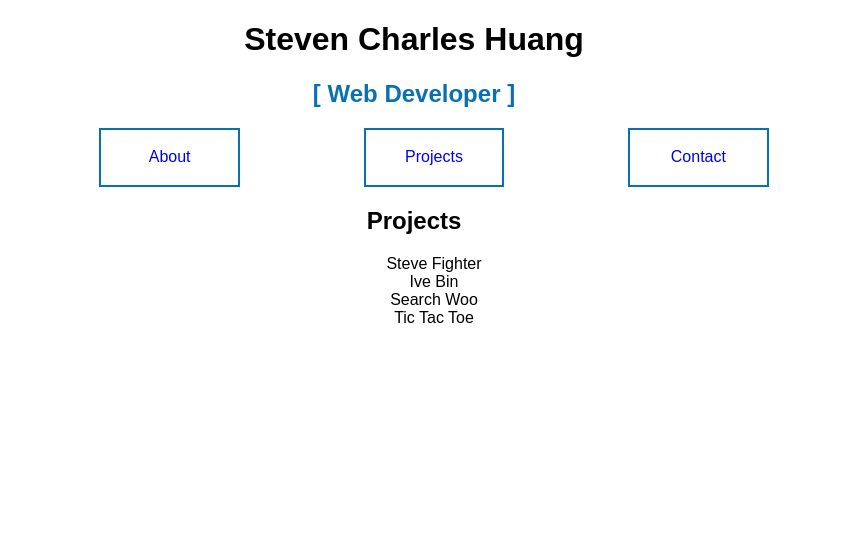
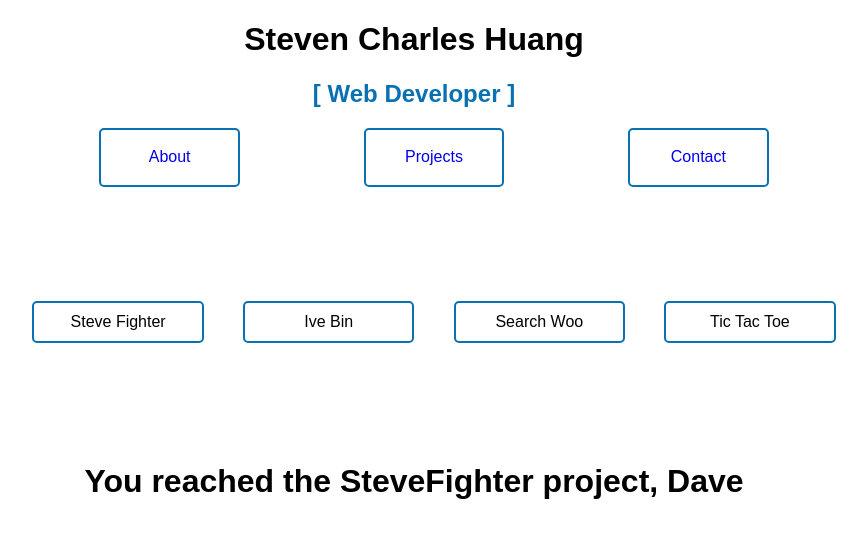
Before and after one commit to stevencharleshuang/portfolio-react, a React (Create React App) app: page /projects in a window 1280 px wide. Both pictures are taken after a click on the item "Steve Fighter". Shown: the top 538 px of the page, without its empty margins (226-1093 px from the left). Built offline with nearby package versions, Linux system fonts and the light colour scheme.

Commit message:
reworked Projects Component without using router

```diff
--- a/src/App.css
+++ b/src/App.css
@@ -57,6 +57,7 @@ a:hover, a:active {
   width: 5%;
   height: 1.5%;
   border: 2px #0971B2 solid;
+  border-radius: 5px;
 }
 
 .App nav li a:link, a:visited {
@@ -83,6 +84,18 @@ a:hover, a:active {
 }
 
 .App main .Projects li {
-  padding: none;
+  margin: 10% 2%;
+  display: inline-block;
   list-style: none;
+  padding: 1% 1%;
+  width: 15%;
+  height: 10%;
+  border: 2px #0971B2 solid;
+  border-radius: 5px;
 }
+
+.App main .Projects li:hover {
+  cursor: pointer;
+  background-color: #0971B2;
+  color: white;
+}
--- a/src/components/Projects.jsx
+++ b/src/components/Projects.jsx
@@ -1,5 +1,8 @@
 import React, { Component } from 'react';
-import {Route, Switch, Redirect, Link} from 'react-router-dom';
+import SteveFighter from './projects/SteveFighter';
+import IveBin from './projects/IveBin';
+import SearchWoo from './projects/SearchWoo';
+import TicTacToe from './projects/TicTacToe';
 
 export default class Projects extends Component {
   constructor (props) {
@@ -19,25 +22,42 @@ export default class Projects extends Component {
       case 'SteveFighter':
         this.setState((prevState) => ({
           SteveFighter: !prevState.SteveFighter,
+          IveBin: false,
+          SearchWoo: false,
+          TicTacToe: false,
         }));
         break;
       case 'IveBin':
-        console.log('IveBin');
+        this.setState((prevState) => ({
+          SteveFighter: false,
+          IveBin: !prevState.IveBin,
+          SearchWoo: false,
+          TicTacToe: false,
+        }));
         break;
       case 'SearchWoo':
-        console.log('SearchWoo');
+        this.setState((prevState) => ({
+          SteveFighter: false,
+          IveBin: false,
+          SearchWoo: !prevState.SearchWoo,
+          TicTacToe: false,
+        }));
         break;
       case 'TicTacToe':
-        console.log('TicTacToe');
+        this.setState((prevState) => ({
+          SteveFighter: false,
+          IveBin: false,
+          SearchWoo: false,
+          TicTacToe: !prevState.TicTacToe,
+        }));
         break;
     }
   }
 
   render () {
-    console.log(this.state)
+    // console.log(this.state)
     return (
       <div className="Projects">
-        <h2>Projects</h2>
         <ul>
           <li data-id="SteveFighter" onClick={this.handleClick}>Steve Fighter</li>
           <li data-id="IveBin" onClick={this.handleClick}>Ive Bin</li>
@@ -45,7 +65,10 @@ export default class Projects extends Component {
           <li data-id="TicTacToe" onClick={this.handleClick}>Tic Tac Toe</li>
         </ul>
         <div>
-
+          {(this.state.SteveFighter === true) ? <SteveFighter /> : null}
+          {(this.state.IveBin === true) ? <IveBin /> : null}
+          {(this.state.SearchWoo === true) ? <SearchWoo /> : null}
+          {(this.state.TicTacToe === true) ? <TicTacToe /> : null}
         </div>
       </div>
     )
--- a/src/components/projects/IveBin.jsx
+++ b/src/components/projects/IveBin.jsx
@@ -3,6 +3,6 @@ import {Link} from 'react-router-dom';
 
 export default function () {
   return (
-    <h1>You reached the test page, Dave</h1>
+    <h1>You reached the IveBin project, Dave</h1>
   )
 }
--- a/src/components/projects/SearchWoo.jsx
+++ b/src/components/projects/SearchWoo.jsx
@@ -3,6 +3,6 @@ import {Link} from 'react-router-dom';
 
 export default function () {
   return (
-    <h1>You reached the test page, Dave</h1>
+    <h1>You reached the SearchWoo project, Dave</h1>
   )
 }
--- a/src/components/projects/SteveFighter.jsx
+++ b/src/components/projects/SteveFighter.jsx
@@ -3,6 +3,6 @@ import {Link} from 'react-router-dom';
 
 export default function () {
   return (
-    <h1>You reached the test page, Dave</h1>
+    <h1>You reached the SteveFighter project, Dave</h1>
   )
 }
--- a/src/components/projects/TicTacToe.jsx
+++ b/src/components/projects/TicTacToe.jsx
@@ -3,6 +3,6 @@ import {Link} from 'react-router-dom';
 
 export default function () {
   return (
-    <h1>You reached the test page, Dave</h1>
+    <h1>You reached the TicTacToe project, Dave</h1>
   )
 }
```
